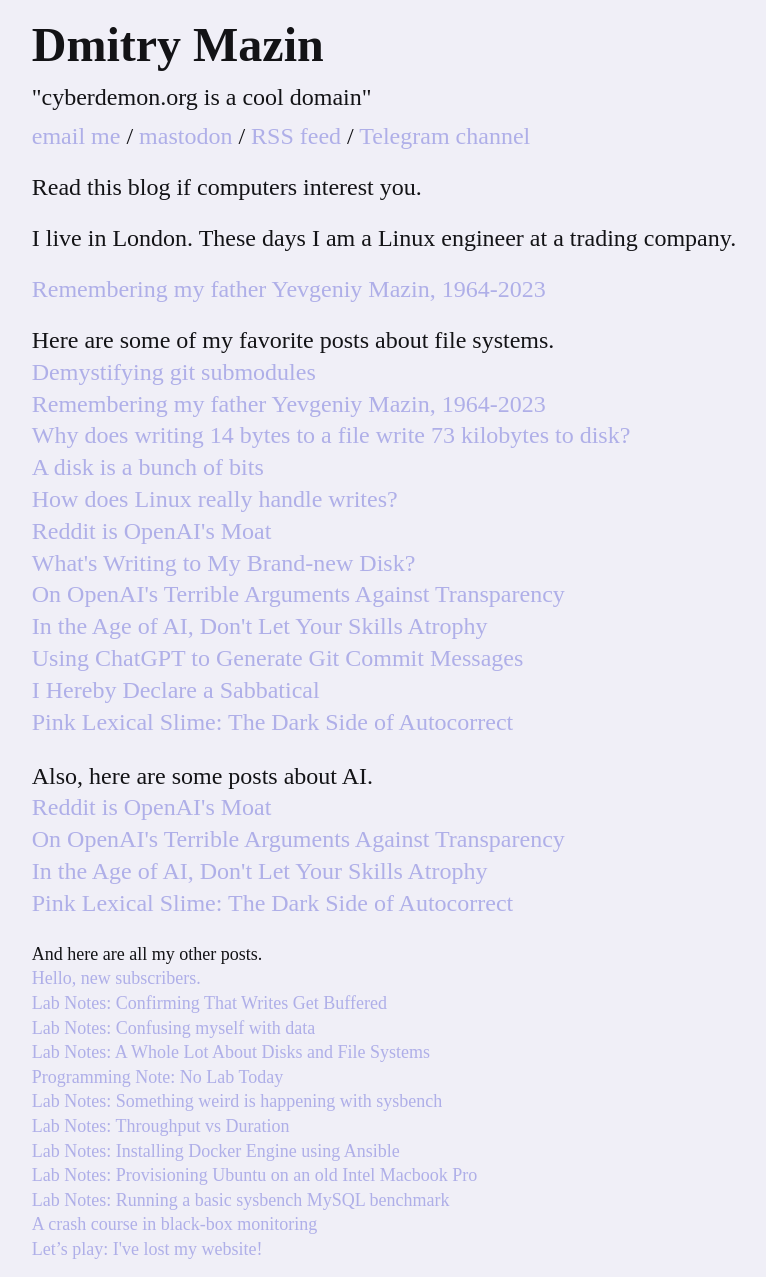
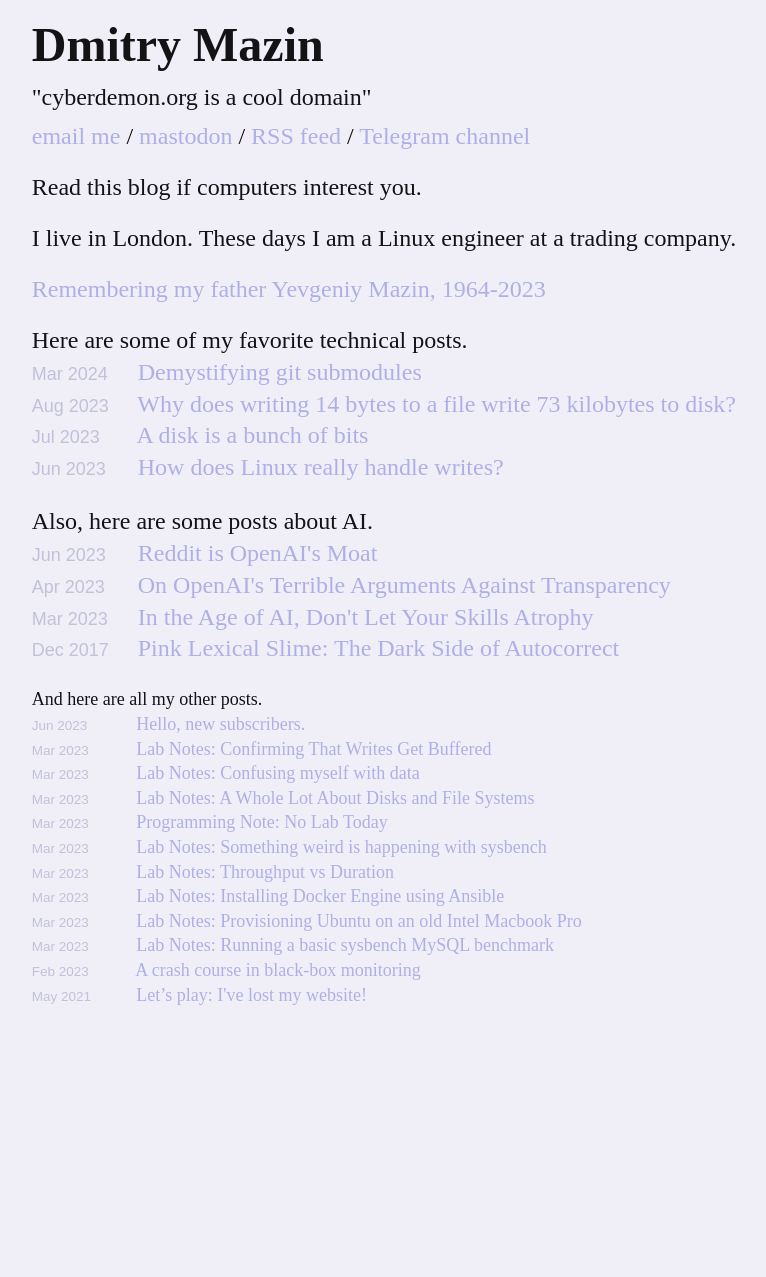
Before and after one commit to dmazin/dmazin.github.io, a Jekyll site: the page built from index.html, in a window 1280 px wide. Shown: the whole page, without its empty margins (256-1022 px from the left). Built offline with Jekyll 4.4.1, drawn with Linux system fonts in a browser that asks for light colours; after the commit the page ends 1023 px from its top, so only the background shows below that.

Commit message:
clean up main

```diff
--- a/assets/index.css
+++ b/assets/index.css
@@ -82,3 +82,11 @@ a:hover {
 .content {
   margin: 0.5em;
 }
+
+.post_date {
+    font-family: sans-serif;
+    font-size: 0.75em;
+    color: #c1c1da;
+    min-width: 100px;
+    display: inline-block;
+}
--- a/index.html
+++ b/index.html
@@ -58,12 +58,12 @@ layout: none
       <a href="/2023/09/18/papa-memorial.html">Remembering my father Yevgeniy Mazin, 1964-2023</a>
     </p>
     <div style="margin-top: 5px">
-	    Here are some of my favorite posts about file systems.
+	    Here are some of my favorite technical posts.
       <ul class="featured-posts post-list">
-        {% assign featured_posts = site.posts | where_exp:"post", "post.tags contains 'featured'" %}
+        {% assign featured_posts = site.posts | where_exp:"post", "post.tags contains 'featured'" | where_exp:"post", "post.tags contains 'technical'" %}
         {% for post in featured_posts %}
         <li>
-          <!-- {{ post.date | date: "%d %b '%y" }} -->
+          <span class="post_date">{{ post.date | date: "%b %Y" }}</span>
           <a href="{{ post.url }}">{{ post.title }}</a>
         </li>
         {% endfor %}
@@ -74,7 +74,7 @@ layout: none
         {% assign ai_posts = site.posts | where_exp:"post", "post.tags contains 'featured'" | where_exp:"post", "post.tags contains 'ai'" %}
         {% for post in ai_posts %}
         <li>
-          <!-- {{ post.date | date: "%d %b '%y" }} -->
+          <span class="post_date">{{ post.date | date: "%b %Y" }}</span>
           <a href="{{ post.url }}">{{ post.title }}</a>
         </li>
         {% endfor %}
@@ -86,6 +86,7 @@ layout: none
           {% for post in site.posts %}
             {% unless post.tags contains 'featured' %}
               <li>
+                  <span class="post_date">{{ post.date | date: "%b %Y" }}</span>
                 <a href="{{ post.url }}">{{ post.title }}</a>
               </li>
             {% endunless %}
```
Also changed, not shown: _posts/2023-06-27-file-writes.md (+1 -0 lines), _posts/2023-07-19-bunch-of-bits.md (+1 -0 lines), _posts/2023-08-17-io-inflation.md (+1 -0 lines), _posts/2024-02-19-submodules.md (+1 -0 lines).
